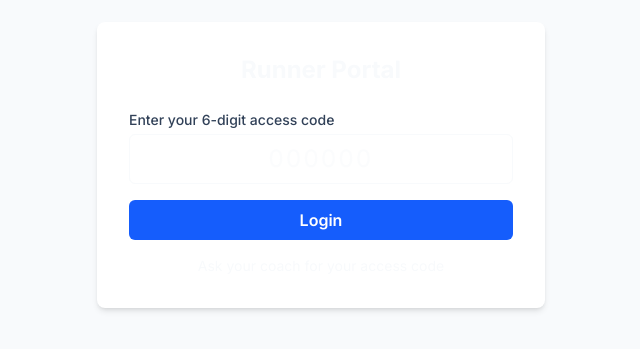
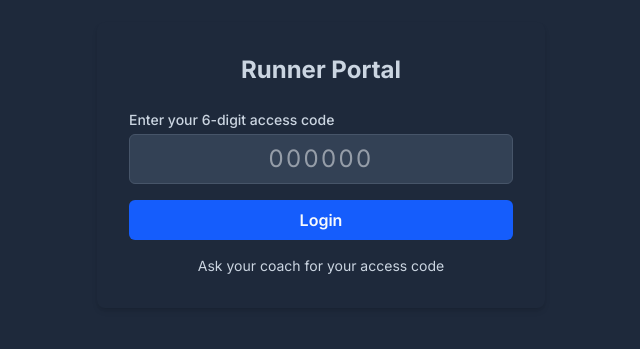
Before and after one commit to TheHerse/hersemita, a Next.js app: page /runner/login in a window 1280 px wide. Shown: the part 235-584 px from the top of the page, without its empty margins (319-959 px from the left). Built offline with nearby package versions, Linux system fonts and the light colour scheme; no server answers.

Commit message:
Add custom sign-in/sign-up pages with dark theme and force redirect

```diff
--- a/app/globals.css
+++ b/app/globals.css
@@ -15,18 +15,67 @@ body {
   background: var(--background);
   color: var(--foreground);
   font-family: Arial, Helvetica, sans-serif;
+  min-height: 100vh;
 }
 
 /* Fix greyed-out text - make it visible */
 .text-muted {
-  color: #94a3b8; /* slate-400 - visible but subdued */
+  color: #94a3b8 !important; /* slate-400 */
 }
 
 .text-secondary {
-  color: #cbd5e1; /* slate-300 - clearly visible */
+  color: #cbd5e1 !important; /* slate-300 */
 }
 
-/* Ensure all text is readable */
-p, span, div, h1, h2, h3, h4, h5, h6 {
-  color: inherit;
+/* Ensure all text is readable - but don't override everything */
+p, span, h1, h2, h3, h4, h5, h6, label, button {
+  color: #f8fafc;
 }
+
+/* Fix divs that might have white backgrounds */
+div {
+  background-color: transparent;
+}
+
+/* Specific component fixes */
+.bg-white,
+[class*="bg-white"] {
+  background-color: #1e293b !important; /* slate-800 */
+  color: #f8fafc !important;
+}
+
+/* Fix cards and containers */
+[class*="bg-gray-"],
+[class*="bg-slate-"] {
+  background-color: #1e293b !important;
+  color: #f8fafc !important;
+}
+
+/* Fix any text-gray classes */
+[class*="text-gray-"],
+[class*="text-slate-"] {
+  color: #cbd5e1 !important;
+}
+
+/* Tables */
+table, tr, td, th {
+  background-color: #1e293b !important;
+  color: #f8fafc !important;
+  border-color: #334155 !important;
+}
+
+/* Input fields */
+input, select, textarea {
+  background-color: #334155 !important; /* slate-700 */
+  color: #f8fafc !important;
+  border-color: #475569 !important;
+}
+
+/* Links */
+a {
+  color: #60a5fa !important; /* blue-400 */
+}
+
+a:hover {
+  color: #93c5fd !important; /* blue-300 */
+}
--- /dev/null
+++ b/app/sign-in/[[...sign-in]]/page.tsx
@@ -0,0 +1,33 @@
+import { SignIn } from '@clerk/nextjs';
+
+export default function SignInPage() {
+  return (
+    <div className="flex min-h-screen items-center justify-center bg-slate-900 p-4">
+      <div className="w-full max-w-md">
+        <div className="mb-8 text-center">
+          <h1 className="text-3xl font-bold text-slate-50 mb-2">Welcome Back, Coach</h1>
+          <p className="text-slate-400">Sign in to access your Hersemita dashboard</p>
+        </div>
+
+        <SignIn
+          forceRedirectUrl="/dashboard"
+          signUpForceRedirectUrl="/dashboard"
+          appearance={{
+            elements: {
+              rootBox: "mx-auto",
+              card: "bg-slate-800 border-slate-700 shadow-xl",
+              headerTitle: "text-slate-50",
+              headerSubtitle: "text-slate-400",
+              socialButtonsBlockButton: "bg-slate-700 border-slate-600 text-slate-50 hover:bg-slate-600",
+              formFieldLabel: "text-slate-300",
+              formFieldInput: "bg-slate-700 border-slate-600 text-slate-50 placeholder:text-slate-500",
+              formButtonPrimary: "bg-blue-600 hover:bg-blue-500 text-white",
+              footerActionText: "text-slate-400",
+              footerActionLink: "text-blue-400 hover:text-blue-300",
+            },
+          }}
+        />
+      </div>
+    </div>
+  );
+}
--- /dev/null
+++ b/app/sign-up/[[...sign-up]]/page.tsx
@@ -0,0 +1,32 @@
+import { SignUp } from '@clerk/nextjs';
+
+export default function SignUpPage() {
+  return (
+    <div className="flex min-h-screen items-center justify-center bg-slate-900 p-4">
+      <div className="w-full max-w-md">
+        <div className="mb-8 text-center">
+          <h1 className="text-3xl font-bold text-slate-50 mb-2">Join Hersemita</h1>
+          <p className="text-slate-400">Create your coach account</p>
+        </div>
+
+        <SignUp
+          forceRedirectUrl="/dashboard"
+          appearance={{
+            elements: {
+              rootBox: "mx-auto",
+              card: "bg-slate-800 border-slate-700 shadow-xl",
+              headerTitle: "text-slate-50",
+              headerSubtitle: "text-slate-400",
+              socialButtonsBlockButton: "bg-slate-700 border-slate-600 text-slate-50 hover:bg-slate-600",
+              formFieldLabel: "text-slate-300",
+              formFieldInput: "bg-slate-700 border-slate-600 text-slate-50 placeholder:text-slate-500",
+              formButtonPrimary: "bg-blue-600 hover:bg-blue-500 text-white",
+              footerActionText: "text-slate-400",
+              footerActionLink: "text-blue-400 hover:text-blue-300",
+            },
+          }}
+        />
+      </div>
+    </div>
+  );
+}
--- a/middleware.ts
+++ b/middleware.ts
@@ -1,4 +1,12 @@
 import { clerkMiddleware, createRouteMatcher } from '@clerk/nextjs/server'
+
+const isPublicRoute = createRouteMatcher([
+  '/',
+  '/sign-in(.*)',
+  '/sign-up(.*)',
+  '/runner/login',
+  '/runner/upload',
+])
 
 const isProtectedRoute = createRouteMatcher([
   '/dashboard(.*)',
@@ -6,7 +14,13 @@ const isProtectedRoute = createRouteMatcher([
 ])
 
 export default clerkMiddleware(async (auth, req) => {
-  if (isProtectedRoute(req)) await auth.protect()
+  // If it's a protected route, require auth
+  if (isProtectedRoute(req)) {
+    await auth.protect()
+  }
+
+  // Public routes are accessible to everyone
+  // Clerk will handle redirects based on your env vars
 })
 
 export const config = {
```
